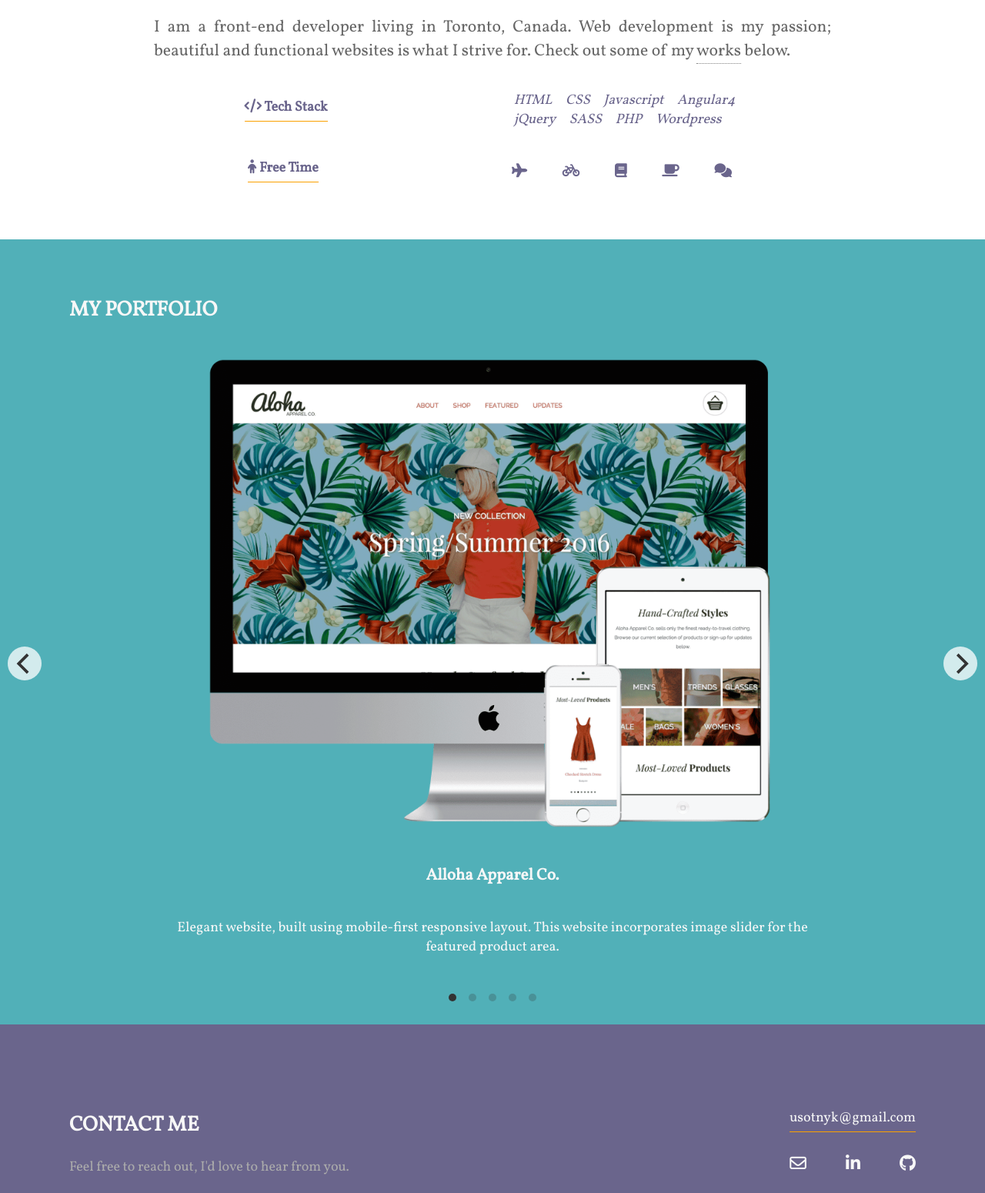
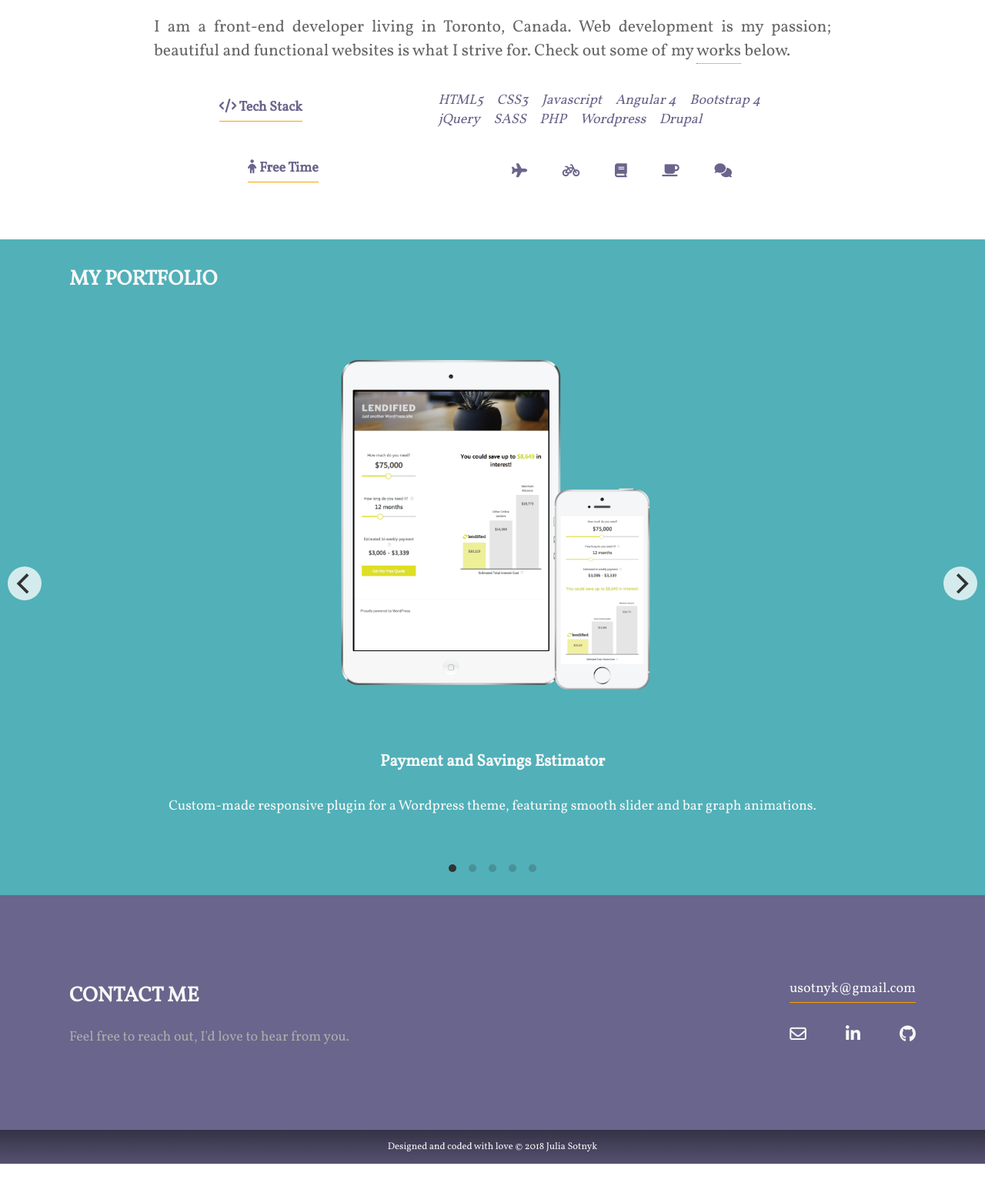
Before and after one commit to usotnyk/portfolio-site, a website: page index.html in a window 1280 px wide. Shown: the part 913-2463 px from the top of the page at 77% size. After the commit the page ends 2425 px from the top, so only its background shows below. Drawn offline with nearby package versions, Linux system fonts and the light colour scheme.

Commit message:
updated content, minor style update to carousel

```diff
--- a/assets/css/_style.scss
+++ b/assets/css/_style.scss
@@ -203,6 +203,7 @@ section {
 .portfolio-container {
   min-height: auto;
   background-color: $feature-color;
+  padding-top: 10px;
   .desktop-hover {
     &:hover {
       color: $bright-color;
@@ -213,12 +214,12 @@ section {
 .carousel-cell {
   width: 100%;
   img {
-    max-width: 60%;
+    max-width: 50%;
   }
 }
 
 .portfolio-description {
-  padding: 20px 30px;
+  padding: 10px 30px;
 }
 
 .text-center {
@@ -257,7 +258,7 @@ section {
 footer {
   background: linear-gradient(rgba(0, 0, 0, 0.5), rgba(0, 0, 0, 0.2));
   background-color: $secondary-color;
-  min-height: 100px;
+  // min-height: 100px;
     -webkit-background-size: cover, cover;
   -moz-background-size: cover, cover;
   -o-background-size: cover cover;
@@ -308,7 +309,7 @@ footer {
   }
 
   .portfolio-description {
-    padding: 20px 200px;
+    padding: 10px 200px;
   }
 
   .contact {
--- a/index.html
+++ b/index.html
@@ -67,15 +67,17 @@
           <!-- <i class="fa fa-code" aria-hidden="true"></i> -->
         </h4>
         <div class="list">
-          <i>HTML</i>
-          <i>CSS</i>
+          <i>HTML5</i>
+          <i>CSS3</i>
           <i>Javascript</i>
-          <i>Angular4</i>
+          <i>Angular 4</i>
+          <i>Bootstrap 4</i>
           <br />
           <i>jQuery</i>
           <i>SASS</i>
           <i>PHP</i>
           <i>Wordpress</i>
+          <i>Drupal</i>
         </div>
       </div>
 
@@ -107,6 +109,16 @@
 
       <div class="carousel-cell">
         <div class="text-center">
+          <img src="assets/images/calculator.png" alt="calculator-website">
+          <a href="http://portal.helloitscody.com/lendified/loan-calculator/" target="_blank" class="desktop-hover"><h3>Payment and Savings Estimator</h3></a>
+          <p class="portfolio-description">Custom-made responsive plugin for a Wordpress theme, featuring smooth slider and bar graph animations.</p>
+          <a href="https://www.lendified.com/loan-rates/#savings-estimator" target="_blank" class="btn desktop-hidden">Visit site</a>
+          <p></p>
+        </div>
+      </div> <!-- end carousel cell-->
+
+      <div class="carousel-cell">
+        <div class="text-center">
           <img src="assets/images/aloha.png" alt="aloha-website">
           <a href="https://usotnyk.github.io/ra-project01/" target="_blank" class="desktop-hover"><h3>Alloha Apparel Co.</h3></a>
           <p class="portfolio-description">Elegant website, built using mobile-first responsive layout. This website incorporates image slider for the featured product area.</p>
@@ -120,16 +132,6 @@
           <a href="https://github.com/usotnyk/ra-project05" target="_blank" class="desktop-hover"><h3>Inhabitent Camping Supply Co.</h3></a>
           <p class="portfolio-description">Complete multi-page website built on a custom-made Wrodpress theme</p>
           <a href="https://github.com/usotnyk/ra-project05" target="_blank" class="btn desktop-hidden">Visit site</a>
-        </div>
-      </div> <!-- end carousel cell-->
-
-      <div class="carousel-cell">
-        <div class="text-center">
-          <img src="assets/images/calculator.png" alt="calculator-website">
-          <a href="http://portal.helloitscody.com/lendified/loan-calculator/" target="_blank" class="desktop-hover"><h3>Loan Calculator Plugin</h3></a>
-          <p class="portfolio-description">Custom-made responsive plugin for a Wordpress theme, featuring smooth slider and bar graph animations.</p>
-          <a href="http://portal.helloitscody.com/lendified/loan-calculator/" target="_blank" class="btn desktop-hidden">Visit site</a>
-          <p></p>
         </div>
       </div> <!-- end carousel cell-->
 
@@ -184,7 +186,7 @@
 
 <!-- Footer -->
   <footer class="text-white flex flex-align-center flex-justify-center">
-    <small>Designed and coded with love &copy; <span id="year">blah</span> Julia Sotnyk</small>
+    <p class="text-center">Designed and coded with love &copy; <span id="year">2018</span> Julia Sotnyk</p>
 
   </footer>
 <!-- End of Footer -->
```
Also changed, not shown: dist/min.style.css, 1 other file.
